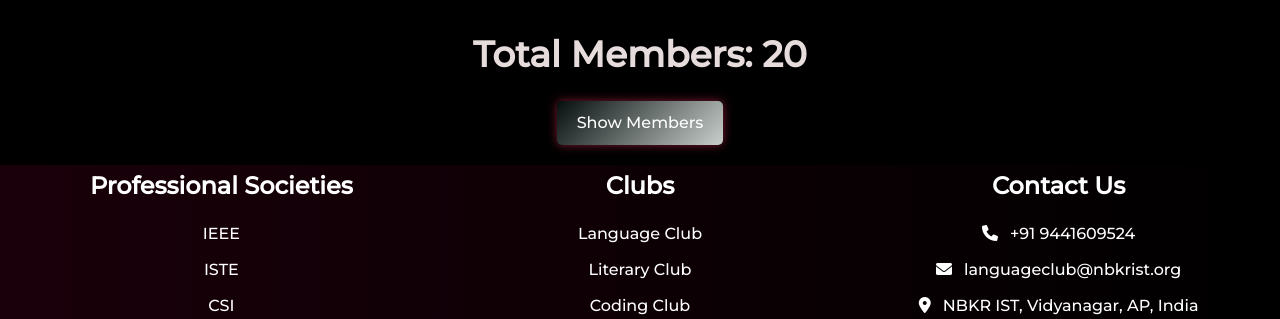
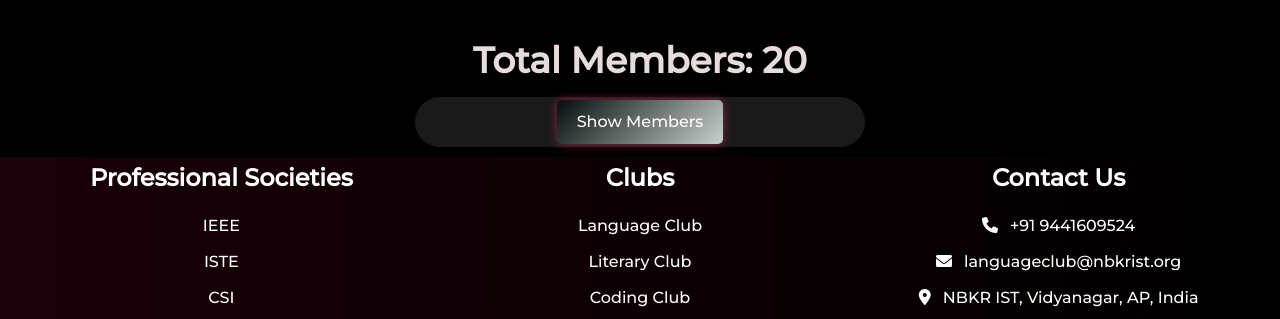
Before and after one commit to karnamvenkatachaitanya/LANGUAGE-CLUB-WEB-, a plain HTML site: page panel.html in a window 1280 px wide. Shown: the part 2027-2346 px from the top of the page. Drawn offline with nearby package versions, Linux system fonts and the light colour scheme.

Commit message:
Update panel.css

```diff
--- a/panel.css
+++ b/panel.css
@@ -87,10 +87,10 @@ body {
 }
 
 /* Mobile Navigation */
-.button-container1 {
+.button-container {
     display: flex;
     background-color: rgba(255, 255, 255, 0.1);
-    width: 300px;
+    width: 450px;
     height: 50px;
     align-items: center;
     justify-content: space-around;
```
